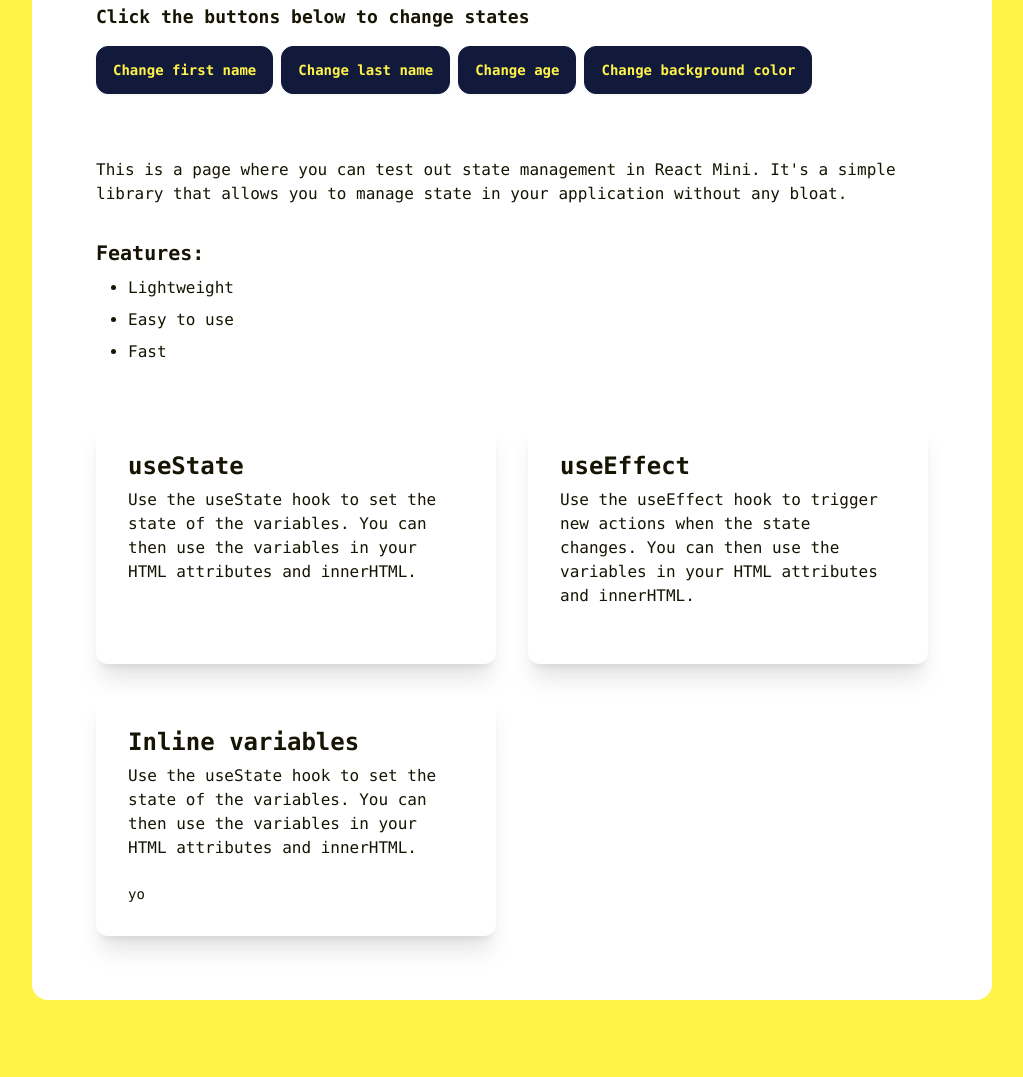
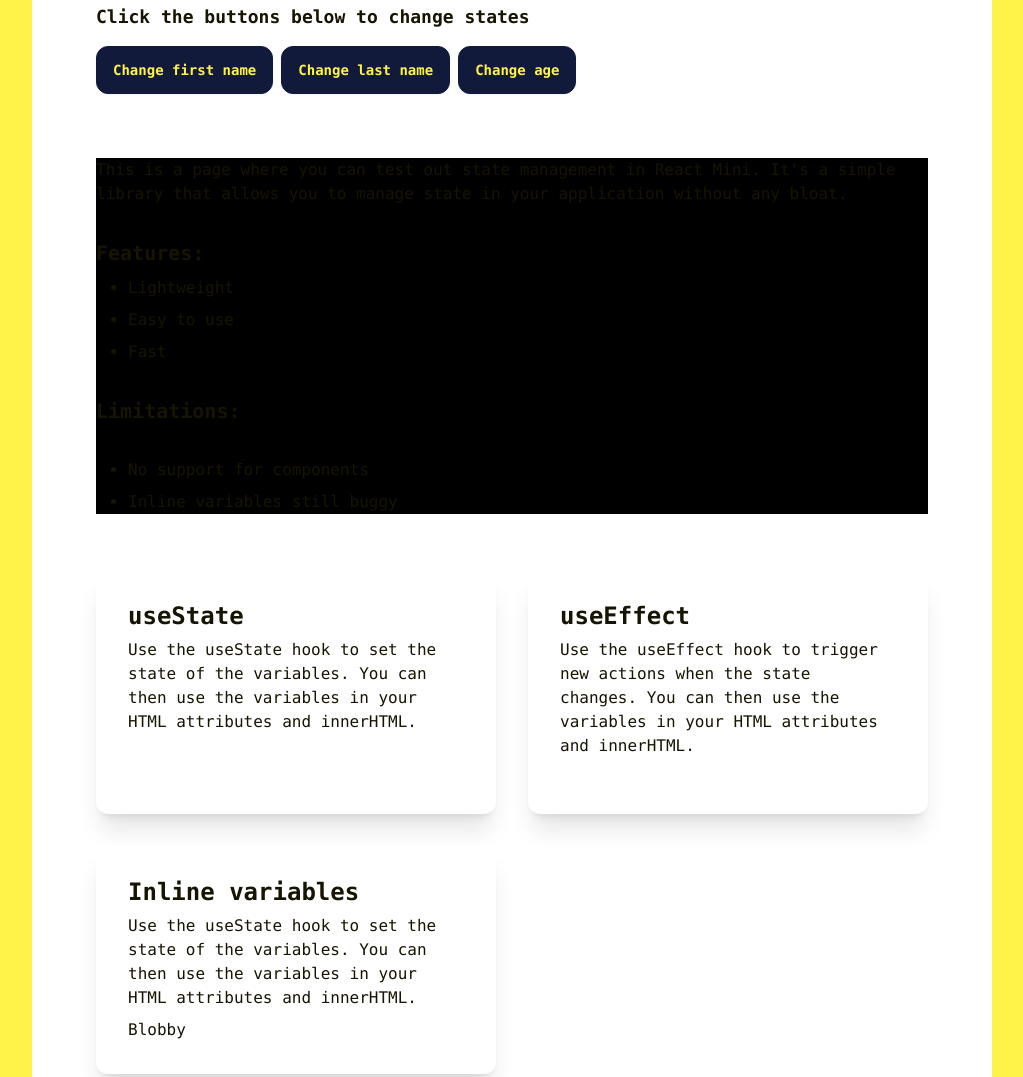
Before and after one commit to neontomo/react-baby, a plain HTML site: page index.html in a window 1280 px wide. Shown: the part 459-1536 px from the top of the page, without its empty margins (128-1151 px from the left). Drawn offline with nearby package versions, Linux system fonts and the light colour scheme.

Commit message:
fixing bugs

```diff
--- a/index.html
+++ b/index.html
@@ -50,14 +50,9 @@
               class="btn btn-neutral rounded-xl">
               Change age
             </button>
-            <button
-              onclick="changeBackgroundColor()"
-              class="btn btn-neutral rounded-xl">
-              Change background color
-            </button>
           </div>
         </div>
-        <div class="text-{textColor}">
+        <div class="bg-{background}">
           This is a page where you can test out state management in React Mini.
           It's a simple library that allows you to manage state in your
           application without any bloat.
@@ -68,6 +63,11 @@
               <li>Lightweight</li>
               <li>Easy to use</li>
               <li>Fast</li>
+            </ul>
+            <h3 class="my-8">Limitations:</h3>
+            <ul class="list-disc ml-8 mt-2 flex flex-col gap-2">
+              <li>No support for components</li>
+              <li>Inline variables still buggy</li>
             </ul>
           </div>
         </div>
@@ -103,11 +103,7 @@
                 Use the useState hook to set the state of the variables. You can
                 then use the variables in your HTML attributes and innerHTML.
               </p>
-              <span
-                class="font-mono text-sm mt-4 bg-{firstName}"
-                text="{inlineVariables}"
-                >yo</span
-              >
+              <p id="example-inline">hiim</p>
             </div>
           </div>
         </div>
--- a/js/react-mini.js
+++ b/js/react-mini.js
@@ -5,11 +5,6 @@ const setReactData = (allElements) => {
   allElements.forEach((element) => {
     const attributesIgnoreList = ['onclick', 'onchange', 'text']
     const variableRegex = /{([^}]+)}/g
-
-    if (element.innerHTML.match(variableRegex)) {
-      console.log(element.innerHTML)
-      element.setAttribute('data-react-html', element.innerHTML)
-    }
 
     Array.from(element.attributes).forEach((attribute) => {
       if (
@@ -43,30 +38,22 @@ const replaceAttributeWithVariables = (element, attribute) => {
       }
     })
 
-  if (attribute === 'html') {
-    if (newAttribute === element.innerHTML || !element.innerHTML) {
-      return
-    }
-
-    element.innerHTML = newAttribute
-
-    return
-  } else {
   if (newAttribute === element.getAttribute(attribute)) {
     return
   }
   element.setAttribute(attribute, newAttribute)
 }
-}
 
 const updateAllElementValues = () => {
-  Array.from(document.querySelectorAll('#root *'))
-    .filter((element) =>
+  const dataReactElements = Array.from(
+    document.querySelectorAll('#root *')
+  ).filter((element) =>
     Array.from(element.attributes).some((attr) =>
       attr.name.startsWith('data-react-')
     )
   )
-    .forEach((element) => {
+
+  dataReactElements.forEach((element) => {
     Array.from(element.attributes).forEach((attribute) => {
       if (attribute.name.match(/^data-react-/)) {
         replaceAttributeWithVariables(
@@ -75,19 +62,14 @@ const updateAllElementValues = () => {
         )
       }
     })
-
-      if (element.getAttribute('data-react-html')) {
-        replaceAttributeWithVariables(element, 'html')
-      }
   })
 }
 
 document.addEventListener('DOMContentLoaded', function () {
-  const root = queryAll('#root')
-  const allElements = root[0].querySelectorAll('*')
+  const root = query('#root')
+  const allElements = root.querySelectorAll('*')
 
-  setReactData(root)
-
+  setReactData(allElements)
   updateAllElementValues()
 })
 
--- a/js/script.js
+++ b/js/script.js
@@ -1,7 +1,7 @@
 const [firstName, setFirstName] = useState('Tomo')
 const [lastName, setLastName] = useState('Myrman')
 const [age, setAge] = useState(30)
-const [inlineVariables, setInlineVariables] = useState('himare')
+const [background, setBackground] = useState('black')
 
 const changeFirstName = () => {
   if (firstName() === 'Tomo') {
@@ -33,7 +33,7 @@ const changeBackgroundColor = () => {
 }
 
 useEffect(() => {
-  console.log('Initial render')
+  console.log('Initial useEffect render')
 }, [])
 
 useEffect(() => {
@@ -43,3 +43,8 @@ useEffect(() => {
 useEffect(() => {
   console.log('CHANGED: lastName:', lastName())
 }, [lastName])
+
+// on page loaded
+setTimeout(() => {
+  query('#example-inline').innerHTML = 'Blobby'
+}, 100)
```
Lines whose indentation alone changed are shown as unchanged.
